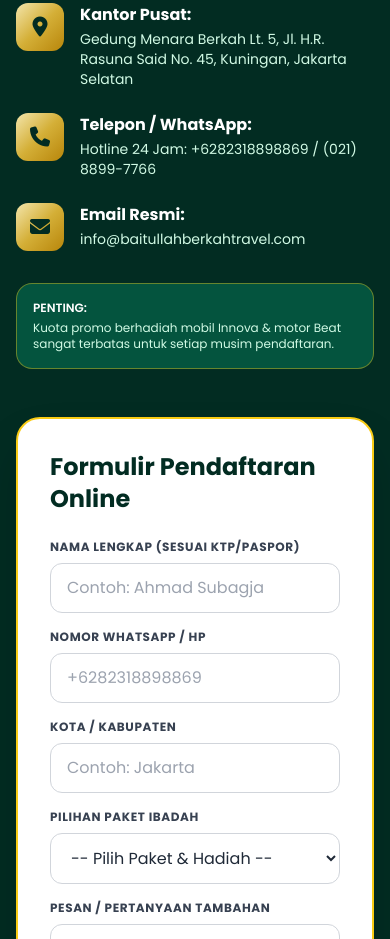
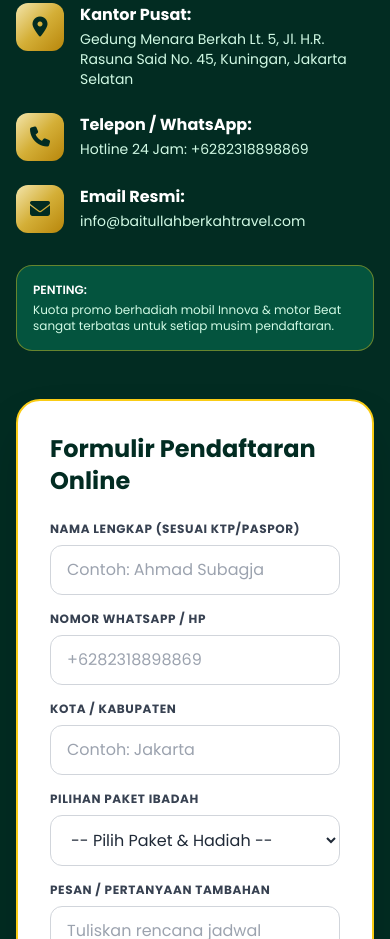
Before and after one commit to irwansoe-git/hajiumrohplus, a plain HTML site: page index.html in a window 390 px wide. Shown: the part 9308-10247 px from the top of the page. Drawn offline with nearby package versions, Linux system fonts and the light colour scheme.

Commit message:
Remove phone number from contact information

```diff
--- a/index.html
+++ b/index.html
@@ -622,7 +622,7 @@
                                 </div>
                                 <div>
                                     <h4 class="font-bold text-gold-300">Telepon / WhatsApp:</h4>
-                                    <p class="text-emerald-100 text-sm mt-0.5">Hotline 24 Jam: +6282318898869 / (021) 8899-7766</p>
+                                    <p class="text-emerald-100 text-sm mt-0.5">Hotline 24 Jam: +6282318898869</p>
                                 </div>
                             </div>
 
```
